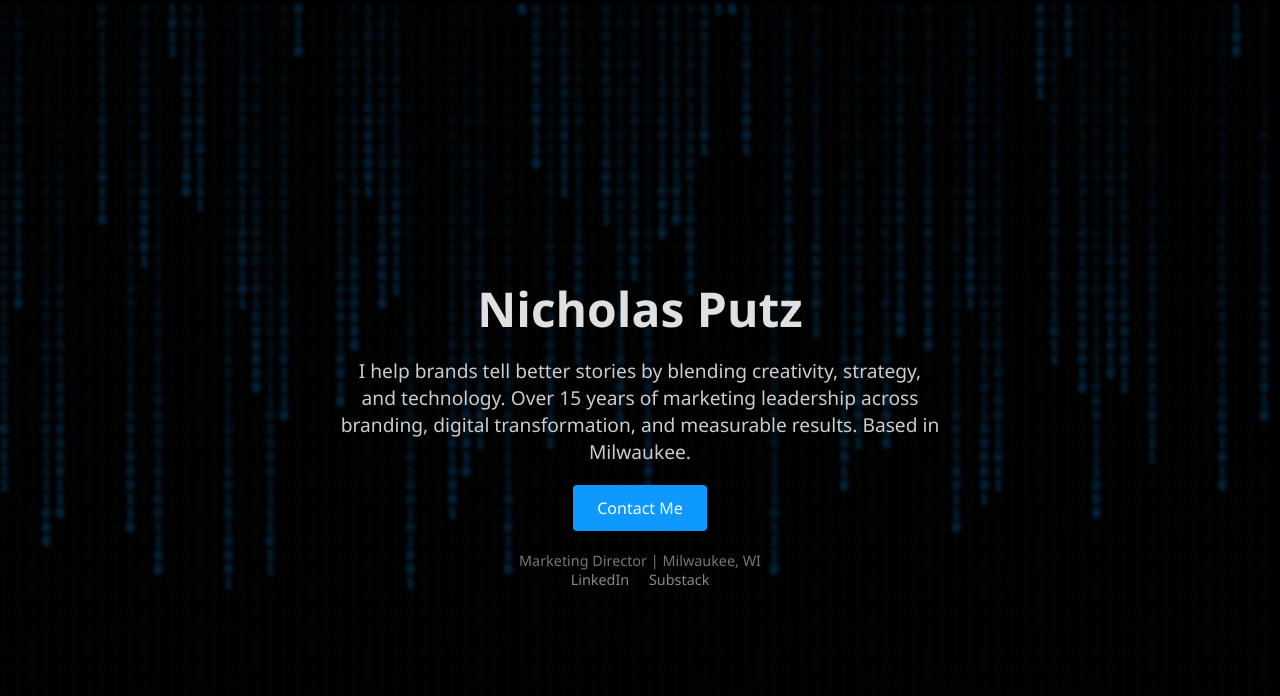
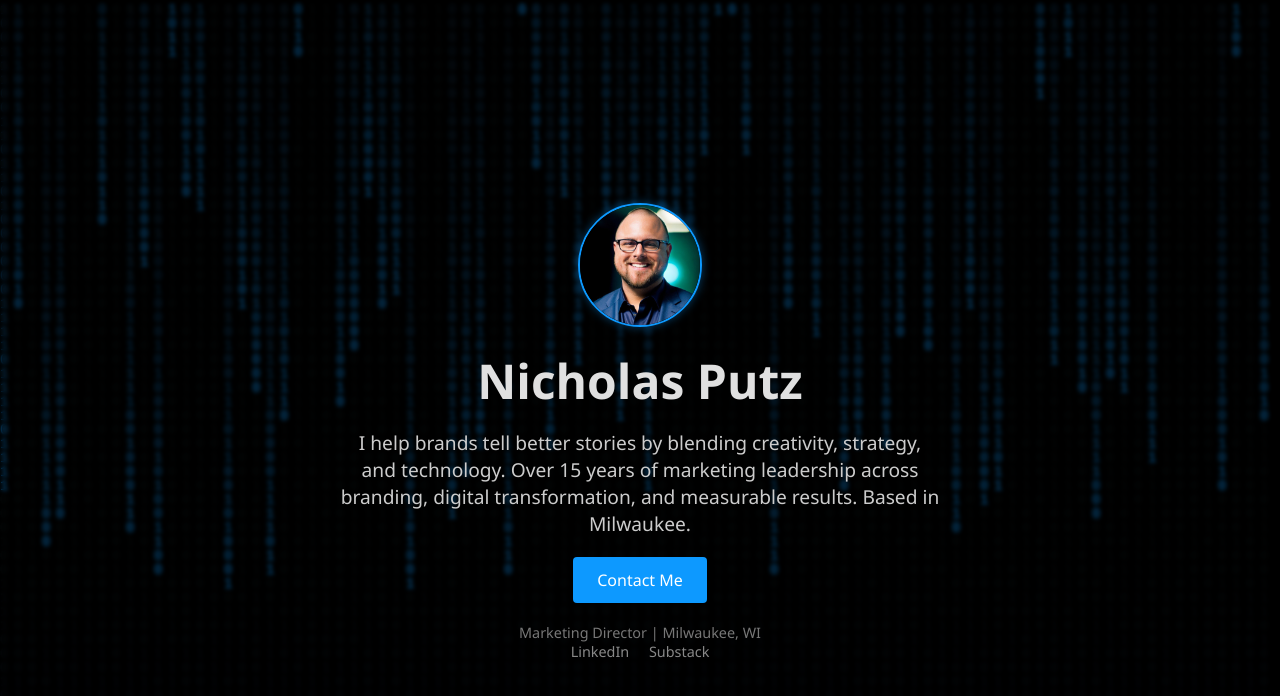
Before and after one commit to nickmke/simple-site, a plain HTML site: page index.html in a window 1280 px wide. Drawn offline with Linux system fonts and the light colour scheme.

Commit message:
Add files via upload

```diff
--- a/index.html
+++ b/index.html
@@ -7,7 +7,7 @@
   <meta name="description" content="Nicholas Putz is a Milwaukee-based marketing director and AI strategist helping brands tell better stories through creativity, technology, and performance-driven strategy." />
   <meta name="author" content="Nicholas Putz" />
 
-  <!-- Open Graph for AI / Social -->
+  <!-- Open Graph -->
   <meta property="og:title" content="Nicholas Putz | Marketing Director & AI Strategist" />
   <meta property="og:description" content="Helping brands scale with creativity, technology, and AI-powered strategy." />
   <meta property="og:url" content="https://purenicholas.com" />
@@ -20,7 +20,7 @@
   <meta name="twitter:description" content="Helping brands scale with creativity, technology, and AI-powered strategy." />
   <meta name="twitter:image" content="https://purenicholas.com/profile.jpg" />
 
-  <!-- Schema for Generative Engines -->
+  <!-- Schema -->
   <script type="application/ld+json">
   {
     "@context": "https://schema.org",
@@ -72,6 +72,16 @@
       backdrop-filter: blur(2px);
     }
 
+    .profile-photo {
+      width: 120px;
+      height: 120px;
+      border-radius: 50%;
+      object-fit: cover;
+      margin-bottom: 1rem;
+      box-shadow: 0 0 10px rgba(13, 153, 255, 0.4);
+      border: 2px solid #0d99ff;
+    }
+
     h1 {
       font-size: 3rem;
       margin: 0;
@@ -120,6 +130,7 @@
 
   <main>
     <header>
+      <img src="profile.jpg" alt="Nicholas Putz Profile" class="profile-photo" />
       <h1>Nicholas Putz</h1>
     </header>
     <section>
@@ -149,7 +160,7 @@
       ctx.fillStyle = 'rgba(0, 0, 0, 0.05)';
       ctx.fillRect(0, 0, canvas.width, canvas.height);
 
-      ctx.fillStyle = '#0d99ff'; // Blue digital rain
+      ctx.fillStyle = '#0d99ff'; // Blue rain
       ctx.font = `${fontSize}px monospace`;
 
       drops.forEach((y, i) => {
```
